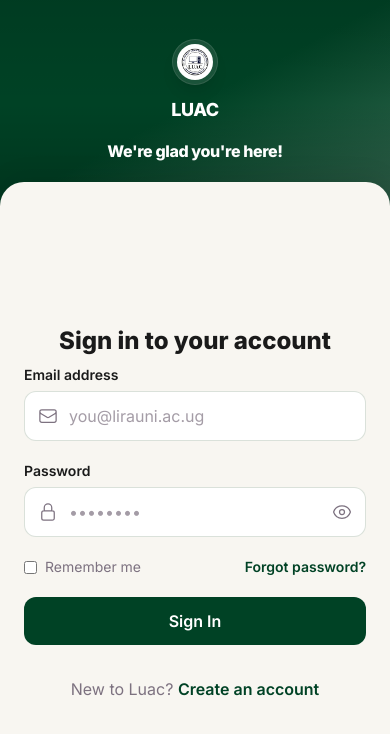
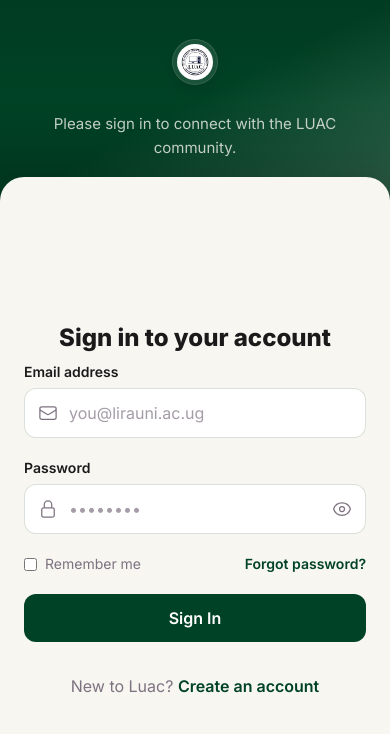
Before and after one commit to ecwebtestings-dev/luacApp, a React (Vite) app: page /login in a window 390 px wide. Shown: the top 734 px of the page. Built offline with nearby package versions, Linux system fonts and the light colour scheme.

Commit message:
Updates Login&Register

```diff
--- a/src/pages/Auth/LoginPage.jsx
+++ b/src/pages/Auth/LoginPage.jsx
@@ -36,19 +36,22 @@ export default function Login() {
               />
             </div>
             <div className="text-center leading-tight">
-              <h1 className="text-lg lg:text-xl font-extrabold text-white tracking-tight">LUAC</h1>
+              <h1 className="hidden text-lg lg:text-xl font-extrabold text-white tracking-tight">LUAC</h1>
               <span className="hidden lg:block text-xs text-cream/70 font-medium tracking-wide uppercase mt-1">
                 Computing Platform
               </span>
             </div>
           </a>
 
-          <h2 className="text-base lg:text-2xl font-extrabold text-white mb-1 lg:mb-3 tracking-tight leading-snug">
-            We're glad you're here!
+          <h2 className="hidden lg:block text-base lg:text-2xl font-extrabold text-white mb-1 lg:mb-3 tracking-tight leading-snug">
+            Welcome Here!
           </h2>
 
           <p className="hidden lg:block text-cream/80 text-[15px] leading-relaxed">
             Please sign in to catch up on events, showcase your projects, and connect with the LUAC community.
+          </p>
+          <p className="md:hidden lg:hidden text-cream/80 text-[15px] leading-relaxed">
+            Please sign in to  connect with the LUAC community.
           </p>
           <div className="hidden lg:flex mt-10 items-center justify-center gap-2">
             <span className="h-1 w-8 rounded-full bg-white/60" />
--- a/src/pages/Auth/RegisterPage.jsx
+++ b/src/pages/Auth/RegisterPage.jsx
@@ -36,10 +36,8 @@ export default function Signup() {
               />
             </div>
             <div className="text-center leading-tight">
-              <h1 className="text-lg font-extrabold text-white tracking-tight">LUAC</h1>
-              <span className="hidden lg:block text-[10px] text-cream/70 font-medium tracking-wide uppercase mt-1">
-                Computing Platform
-              </span>
+              <h1 className="text-lg hidden lg:block font-extrabold text-white tracking-tight">LUAC</h1>
+
             </div>
           </a>
 
@@ -47,7 +45,7 @@ export default function Signup() {
             Join the community
           </h2>
 
-          <p className="hidden lg:block text-cream/80 text-sm leading-relaxed">
+          <p className="text-cream/80 text-sm leading-relaxed">
             Register for events, showcase projects, and connect with fellow computing students.
           </p>
 
```
